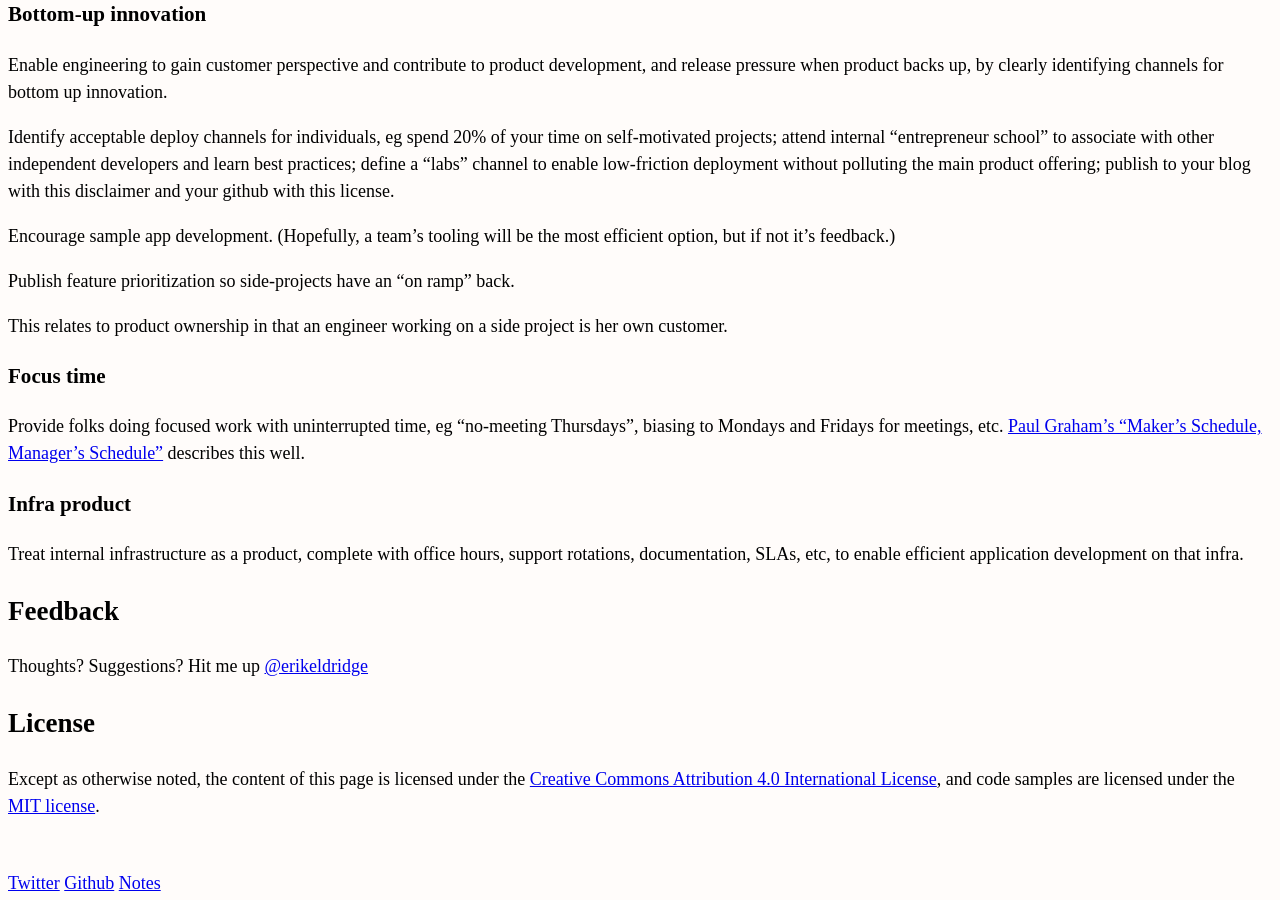
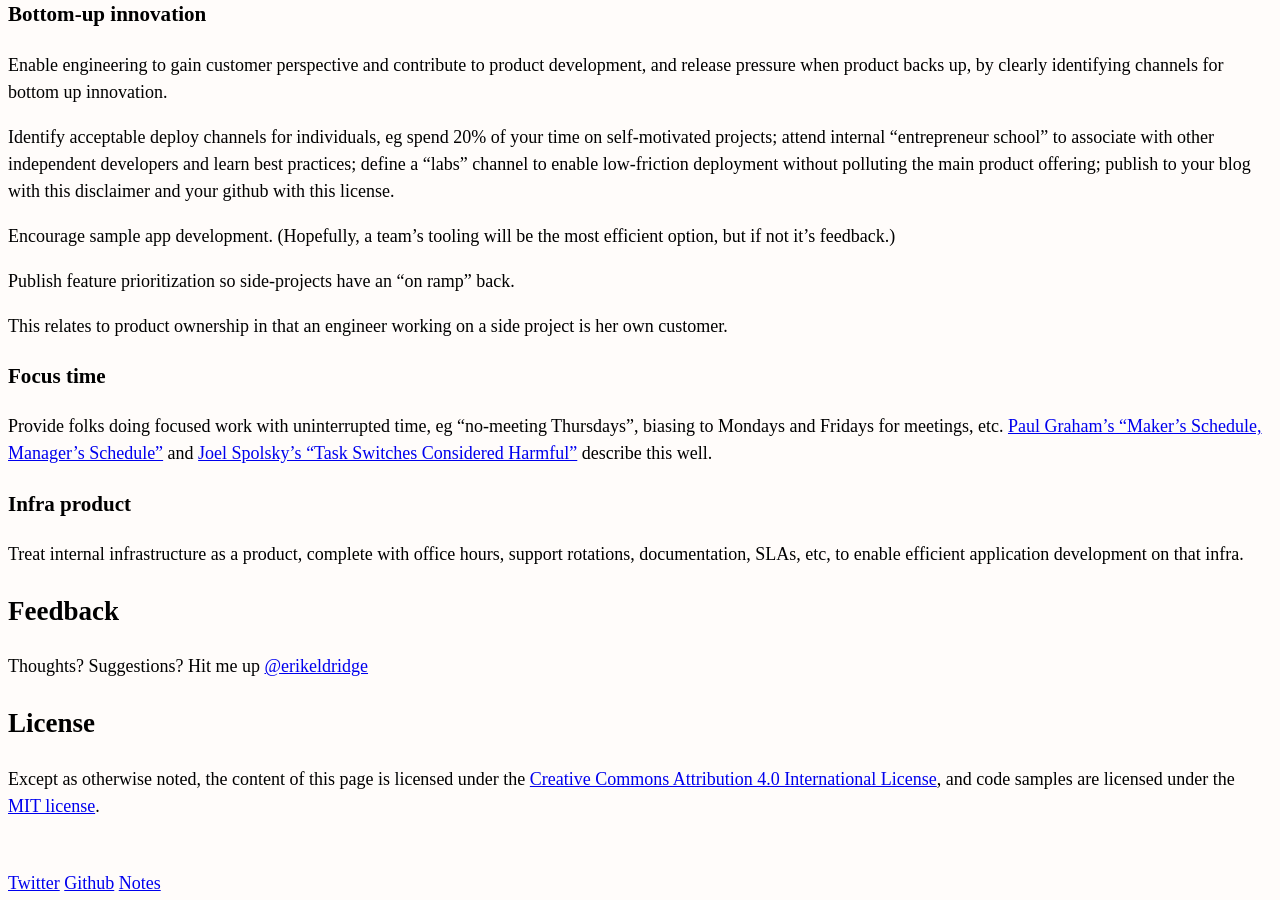
Before and after one commit to erikeldridge/erikeldridge.github.com, a Jekyll site: the page built from _posts/2017-09-25-team-efficiency.md, in a window 1280 px wide and 900 px high, scrolled down 812 px. Built offline with Jekyll 4.4.1, drawn with Linux system fonts in a browser that asks for light colours; nearby versions of some CDN libraries.

Commit message:
Link Spolsky's post to efficiency post

```diff
--- a/_posts/2017-09-25-team-efficiency.md
+++ b/_posts/2017-09-25-team-efficiency.md
@@ -47,7 +47,7 @@
 
 ### Focus time
 
-Provide folks doing focused work with uninterrupted time, eg "no-meeting Thursdays", biasing to Mondays and Fridays for meetings, etc. [Paul Graham's "Maker's Schedule, Manager's Schedule"](www.paulgraham.com/makersschedule.html) describes this well.
+Provide folks doing focused work with uninterrupted time, eg "no-meeting Thursdays", biasing to Mondays and Fridays for meetings, etc. [Paul Graham's "Maker's Schedule, Manager's Schedule"](http://www.paulgraham.com/makersschedule.html) and [Joel Spolsky's "Task Switches Considered Harmful"](https://www.joelonsoftware.com/2001/02/12/human-task-switches-considered-harmful/) describe this well.
 
 ### Infra product
 
```
Also changed, not shown: other parts of _posts/2017-09-25-team-efficiency.md (+1 -1 lines).
